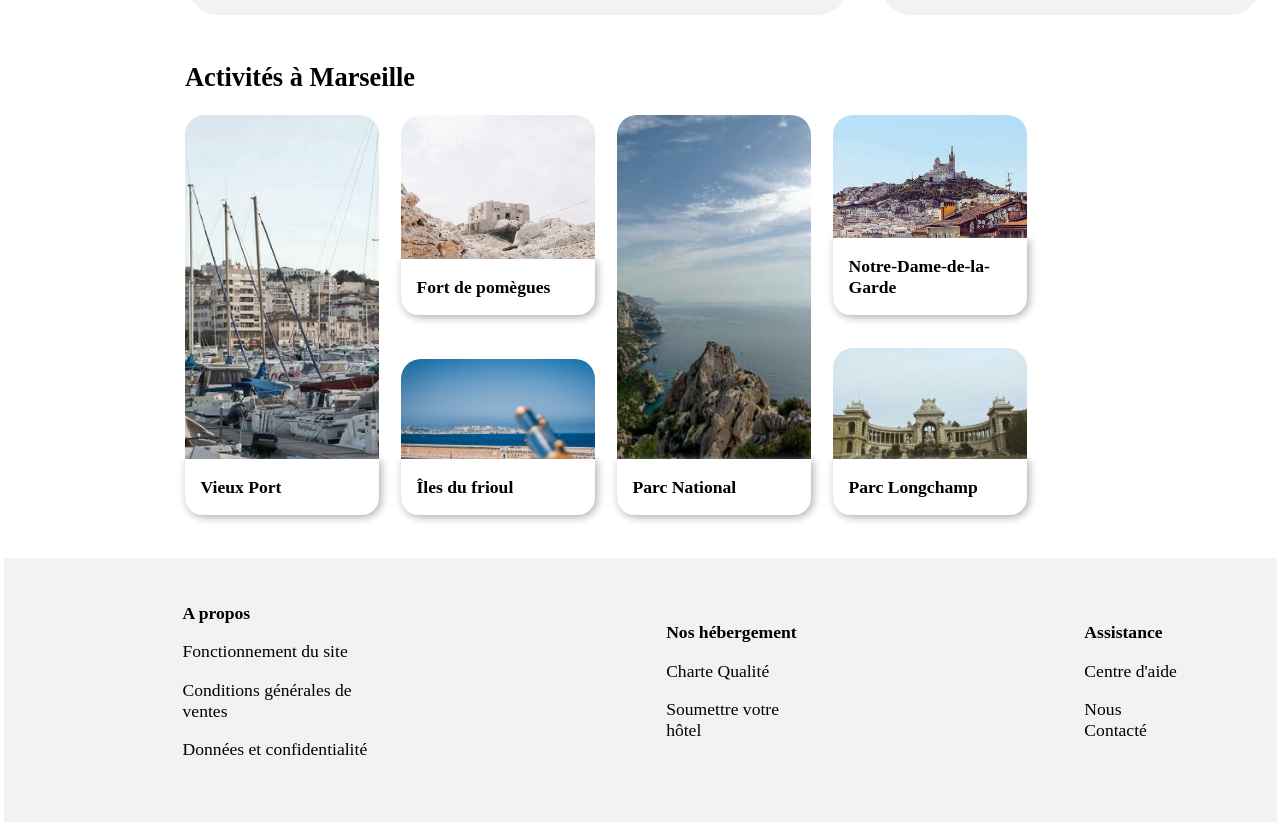
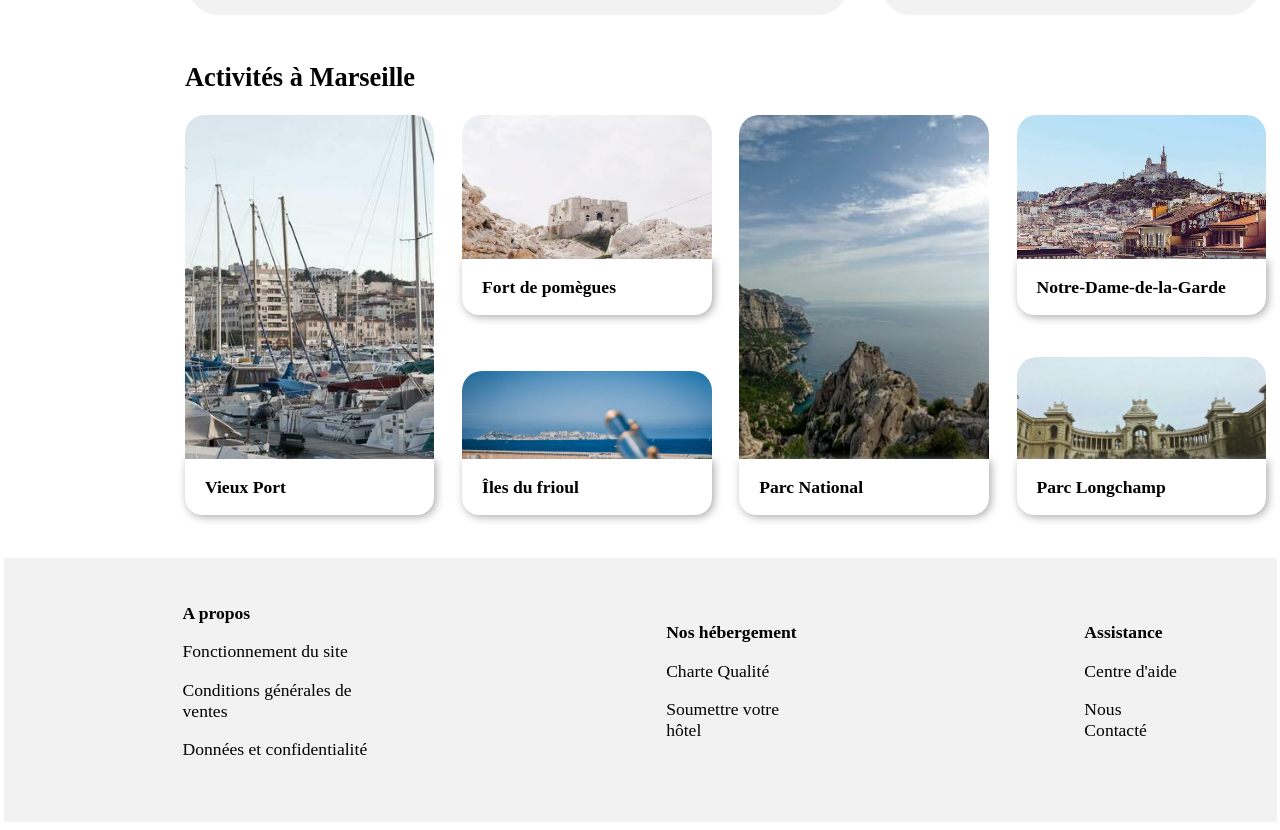
Before and after one commit to StudentOpc/StudentOpc.github.ios, a plain HTML site: page index.html in a window 1280 px wide. Shown: the part 960-1790 px from the top of the page. Drawn offline with Linux system fonts and the light colour scheme; a web font is replaced by a local one.

Commit message:
Ajout d'une propriété min-width à p4

```diff
--- a/CSS/style.css
+++ b/CSS/style.css
@@ -500,7 +500,9 @@ div.p3
 .p4
 {
     margin-top:3%;
+    min-width: 63em;
 }
+
 article.p4
 {
     display: flex;
@@ -876,6 +878,11 @@ div.Fbox
         border-bottom-left-radius: 5%;
     }
 
+    .p4
+    {
+        min-width: auto;
+    }
+
     .famous img
     {
         width: 6.7em;
```
